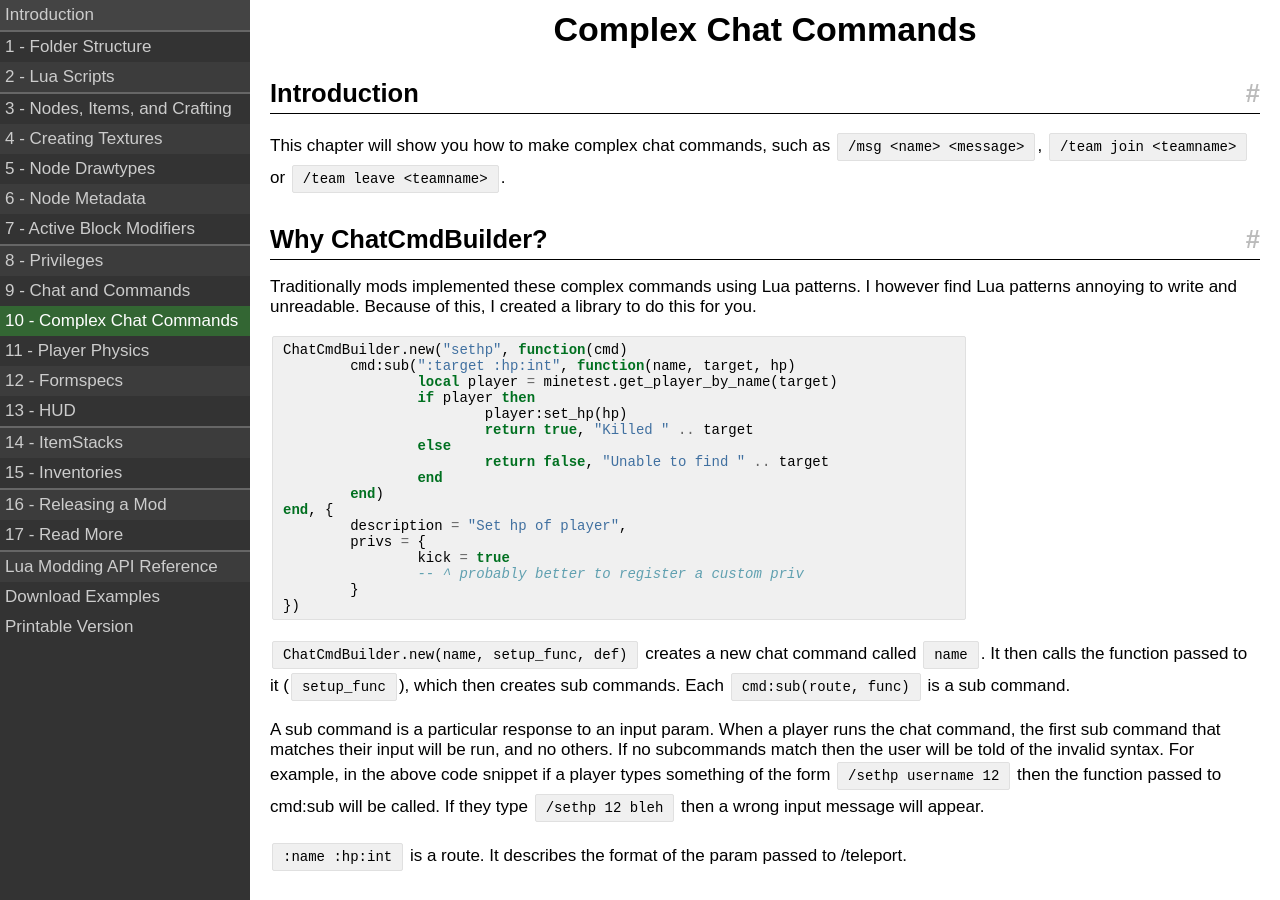
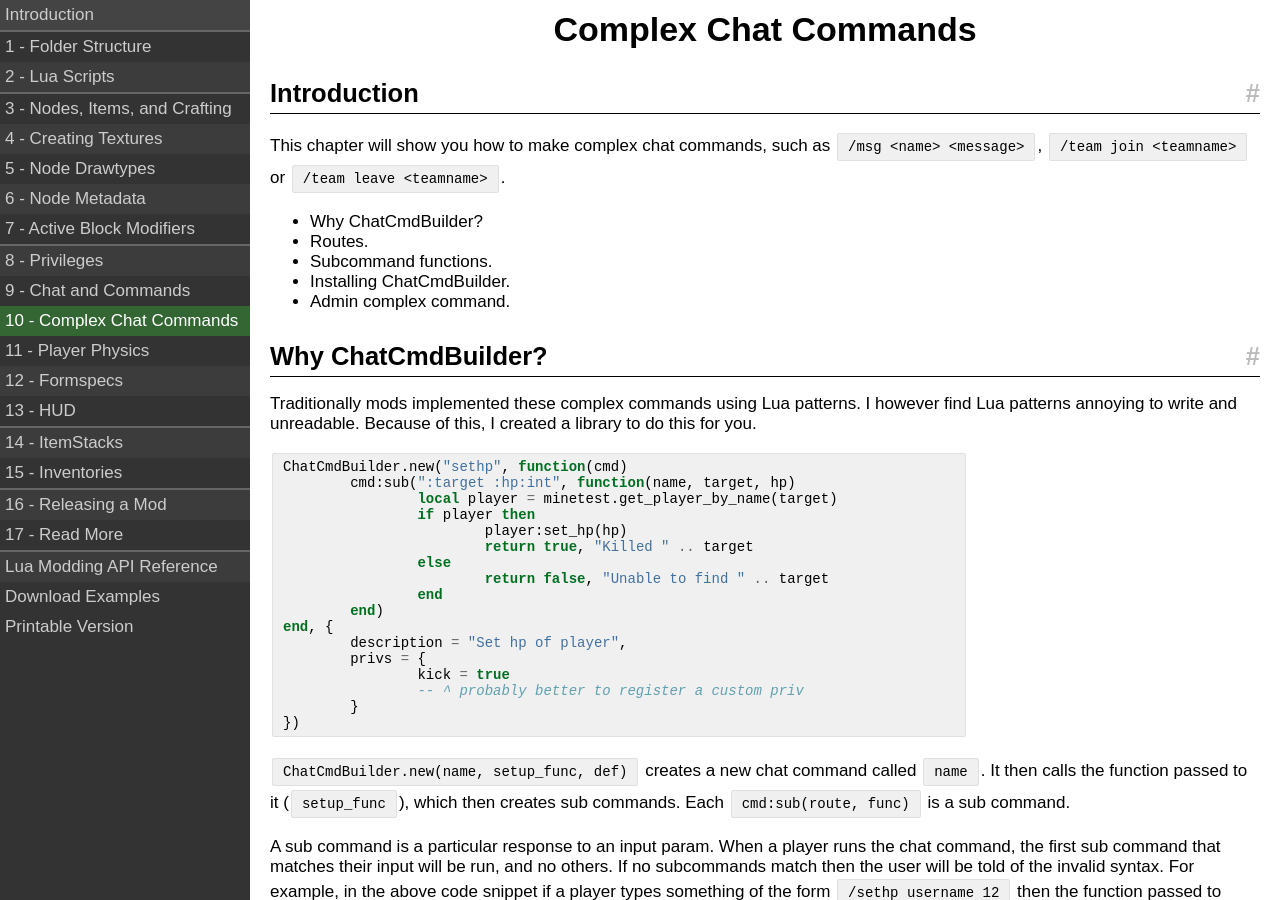
Before and after one commit to rubenwardy/minetest_modding_book, a Jekyll site: the page built from chapters/chat_complex.md, in a window 1280 px wide and 900 px high. Built offline with Jekyll 4.4.1, drawn with Linux system fonts in a browser that asks for light colours; nearby versions of some CDN libraries.

Commit message:
Complex chat commands: add table of contents

```diff
--- a/chapters/chat_complex.md
+++ b/chapters/chat_complex.md
@@ -8,6 +8,12 @@ root: ../
 
 This chapter will show you how to make complex chat commands, such as
 `/msg <name> <message>`, `/team join <teamname>` or `/team leave <teamname>`.
+
+* Why ChatCmdBuilder?
+* Routes.
+* Subcommand functions.
+* Installing ChatCmdBuilder.
+* Admin complex command.
 
 ## Why ChatCmdBuilder?
 
```
